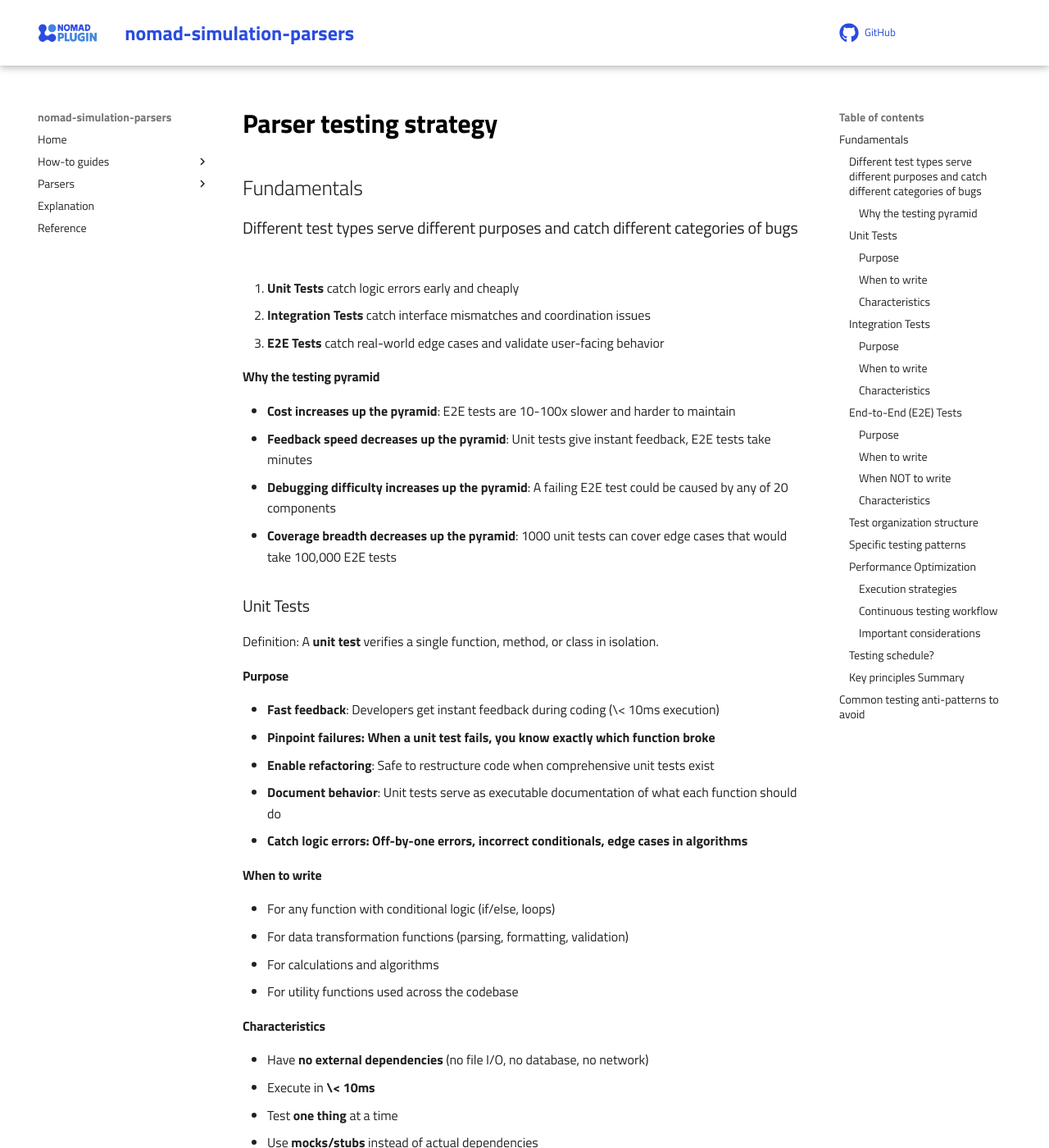
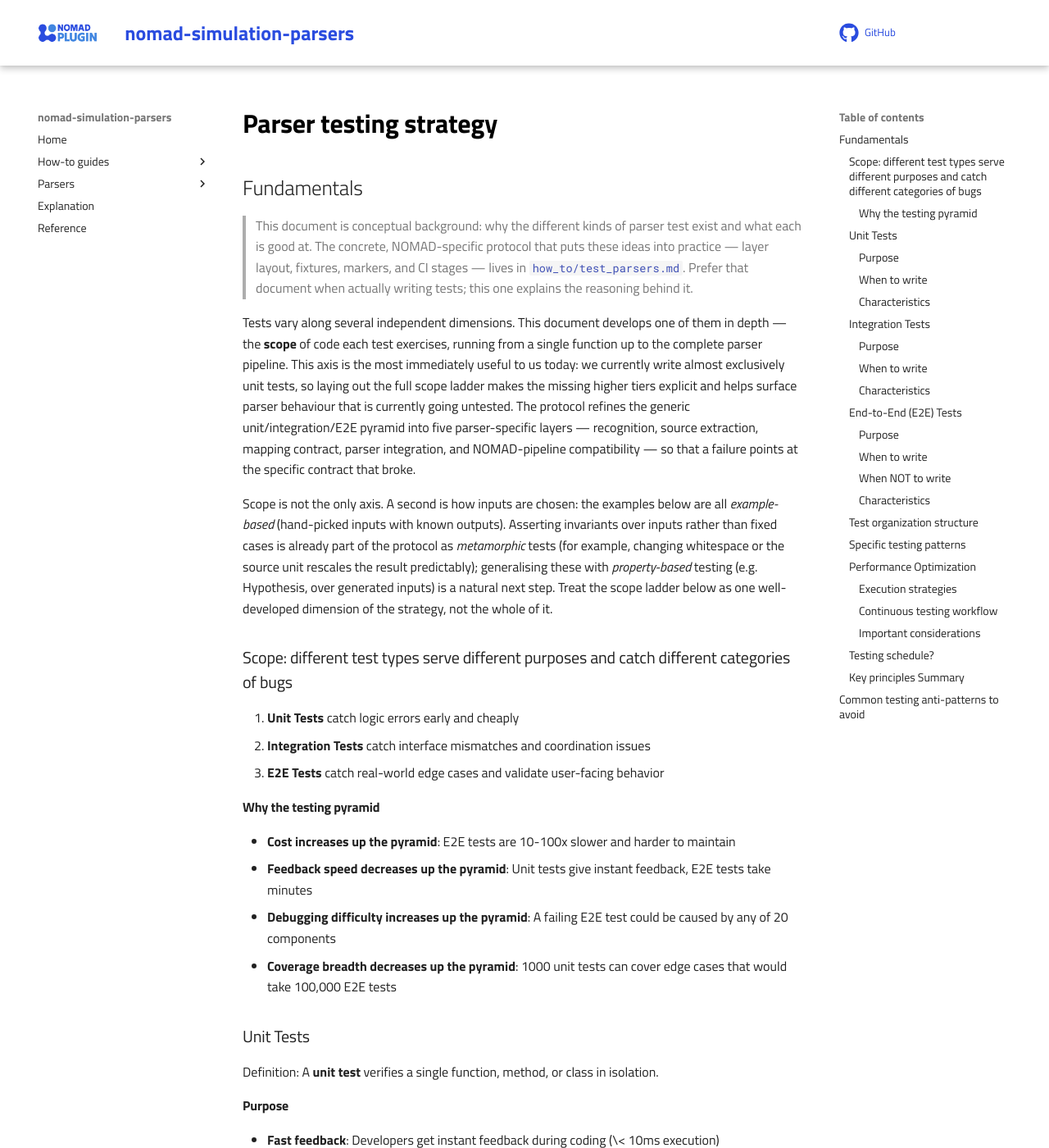
Before and after one commit to FAIRmat-NFDI/nomad-parser-plugins-simulation, an MkDocs documentation site: the page built from docs/parser_testing_strategy.md, in a window 1280 px wide and 1400 px high. Shown: the whole window at 82% size. Built offline with MkDocs 1.6.1 and Material for MkDocs 9.7.7, drawn with Linux system fonts in a browser that asks for light colours; comment, search, counter and statistics services are not loaded; some of the changed text lies outside the part shown.

Commit message:
docs: Reframe testing strategy and align with parser testing protocol
Aligns the discussion paper and Copilot instructions with the concrete
protocol already developed in `docs/how_to/test_parsers.md` (the "New
testing protocol"), rather than restating a generic testing pyramid.

- Present the unit/integration/E2E pyramid as the *scope* axis, one
  dimension of testing, and note the protocol refines it into five
  parser-specific layers (recognition, source extraction, mapping
  contract, parser integration, pipeline compatibility). Flag that we
  currently write almost only unit tests, so the ladder mainly exposes
  the missing higher tiers.
- Point to `how_to/test_parsers.md` as the authoritative protocol and
  frame this document as the conceptual background.
- Correct the input-selection axis: metamorphic tests already exist in
  the protocol; property-based testing (`Hypothesis`) is the natural
  generalisation, not a wholly new idea.
- Note that the illustrative marker list is not this repository's set;
  the protocol defines `unit`, `integration`, `pipeline`, and
  `large_fixture`.
- Replace the two unit-test examples that asserted library behaviour
  (`re.match`, `ureg.meter`) with a `parse_key_value` example that
  checks our own logic, and add a matching "testing the framework
  instead of your code" anti-pattern.
- Add `.github/copilot-instructions.md`: a short, example-free
  distillation of the protocol (layers, markers, `tests/parsers/<code>/`
  layout, shared suites, negative/metamorphic tests, additive-output
  check).

`````diff
--- a/docs/parser_testing_strategy.md
+++ b/docs/parser_testing_strategy.md
@@ -1,6 +1,12 @@
 ## Fundamentals
 
-### Different test types serve different purposes and catch different categories of bugs
+> This document is conceptual background: why the different kinds of parser test exist and what each is good at. The concrete, NOMAD-specific protocol that puts these ideas into practice — layer layout, fixtures, markers, and CI stages — lives in [`how_to/test_parsers.md`](how_to/test_parsers.md). Prefer that document when actually writing tests; this one explains the reasoning behind it.
+
+Tests vary along several independent dimensions. This document develops one of them in depth — the **scope** of code each test exercises, running from a single function up to the complete parser pipeline. This axis is the most immediately useful to us today: we currently write almost exclusively unit tests, so laying out the full scope ladder makes the missing higher tiers explicit and helps surface parser behaviour that is currently going untested. The protocol refines the generic unit/integration/E2E pyramid into five parser-specific layers — recognition, source extraction, mapping contract, parser integration, and NOMAD-pipeline compatibility — so that a failure points at the specific contract that broke.
+
+Scope is not the only axis. A second is how inputs are chosen: the examples below are all *example-based* (hand-picked inputs with known outputs). Asserting invariants over inputs rather than fixed cases is already part of the protocol as *metamorphic* tests (for example, changing whitespace or the source unit rescales the result predictably); generalising these with *property-based* testing (e.g. Hypothesis, over generated inputs) is a natural next step. Treat the scope ladder below as one well-developed dimension of the strategy, not the whole of it.
+
+### Scope: different test types serve different purposes and catch different categories of bugs
 
 1. **Unit Tests** catch logic errors early and cheaply
 2. **Integration Tests** catch interface mismatches and coordination issues
@@ -40,33 +46,18 @@ Definition: A **unit test** verifies a single function, method, or class in isol
 * Use **mocks/stubs** instead of actual dependencies
 * Should be **60-90% of the test suite**
 
-**Example:** Testing a pattern extraction function
+**Example:** Testing a value-parsing function we own
 
 ````python
-def test_pattern_extraction_from_text():
-    """Test regex pattern matching for key-value extraction"""
-    pattern = r"(\\w\+)\\s\*\=\\s\*([-\\d.]\+)"
-    test_line = "temperature = 300.5"
-    match = re.match(pattern, test_line)
+def test_parse_key_value_line():
+    """The parser splits a raw output line into a key and a typed value."""
+    key, value = parse_key_value("total energy = -1.5")
 
-    assert match.group(1) == "temperature"
-    assert float(match.group(2)) == 300.5
+    assert key == "total energy"
+    assert value == -1.5  # coerced to float, not left as the string "-1.5"
 ````
 
-**Example:** Testing unit conversion logic
-
-````python
-def test_value_conversion_with_units():
-    """Test that numerical values are correctly converted with unit objects"""
-    converter = UnitConverter()
-    converter.set_unit_system("metric")
-
-    raw_value = 100.0
-    converted = converter.apply_unit(raw_value, "length")
-
-    assert converted.magnitude == 100.0
-    assert converted.units == ureg.meter
-````
+The assertions target the behaviour our own function implements: extracting the key and coercing the value to a float. They deliberately avoid re-asserting properties that belong to a library — for example that a `pint` quantity carries `ureg.meter`, or that `re.match` splits a string. Asserting a framework's own guarantees tests the framework, not our code; it is a common anti-pattern, listed at the end of this document.
 
 ### Integration Tests
 
@@ -472,6 +463,8 @@ markers = [
 ]
 ````
 
+The marker names above are illustrative. This repository's protocol defines a fixed set — `unit`, `integration`, `pipeline`, and `large_fixture` — mapped to the CI stages described in [`how_to/test_parsers.md`](how_to/test_parsers.md). Use those, not the generic names shown here.
+
 #### Execution strategies
 
 ````bash
@@ -811,3 +804,17 @@ def test_new_feature_x():
       result = process()
       assert result.field1 == expected_value1
 ````
+
+5. **Testing the framework instead of your code**
+
+````python
+   # BAD: asserts a guarantee owned by the library, not our logic
+   def test_unit_conversion():
+      q = 100.0 * ureg.meter
+      assert q.units == ureg.meter  # this is pint's behaviour, not ours
+
+   # GOOD: asserts what our code computes from a raw input
+   def test_energy_is_parsed_as_float():
+      key, value = parse_key_value("total energy = -1.5")
+      assert value == -1.5
+````
`````
Also changed, not shown: .github/copilot-instructions.md (added).
